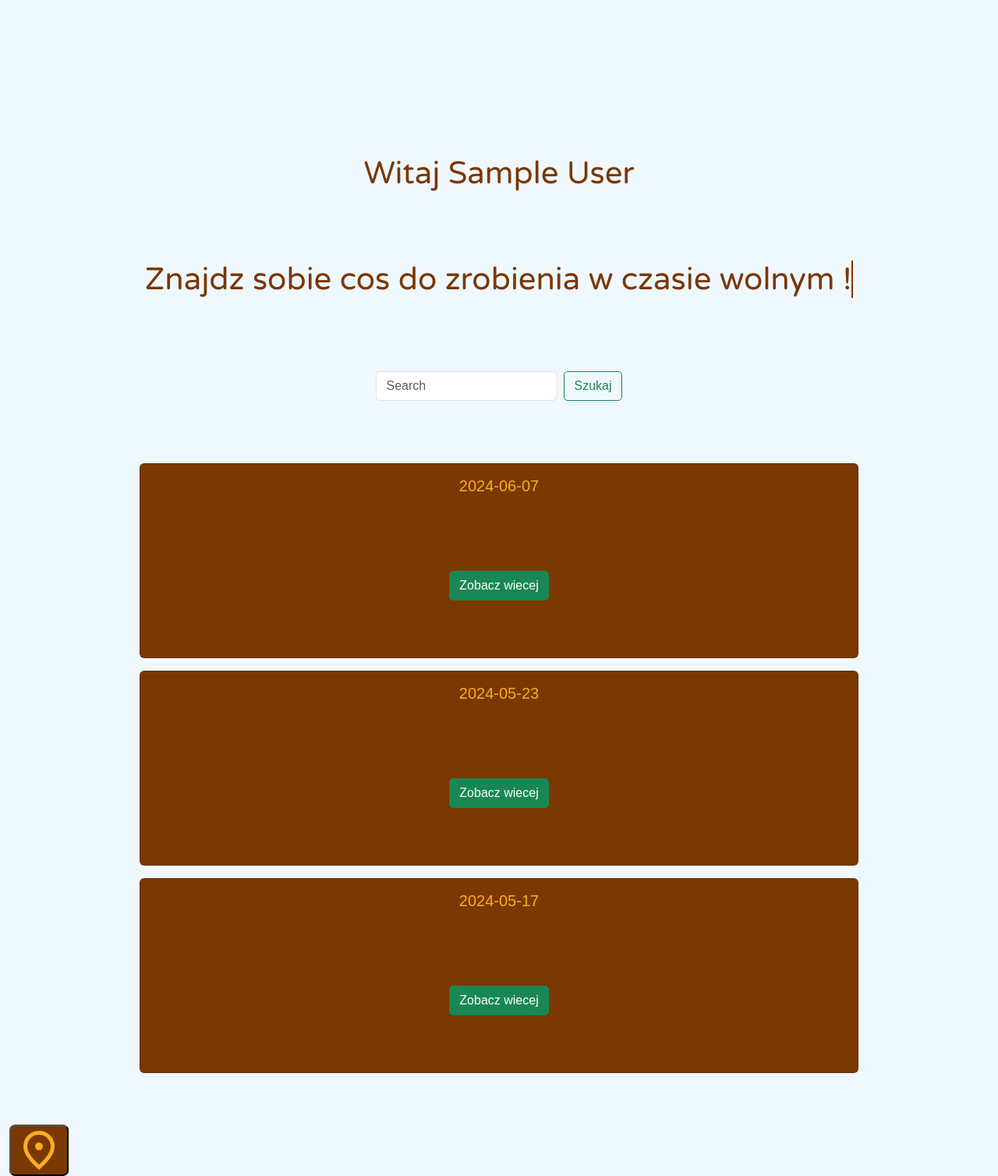
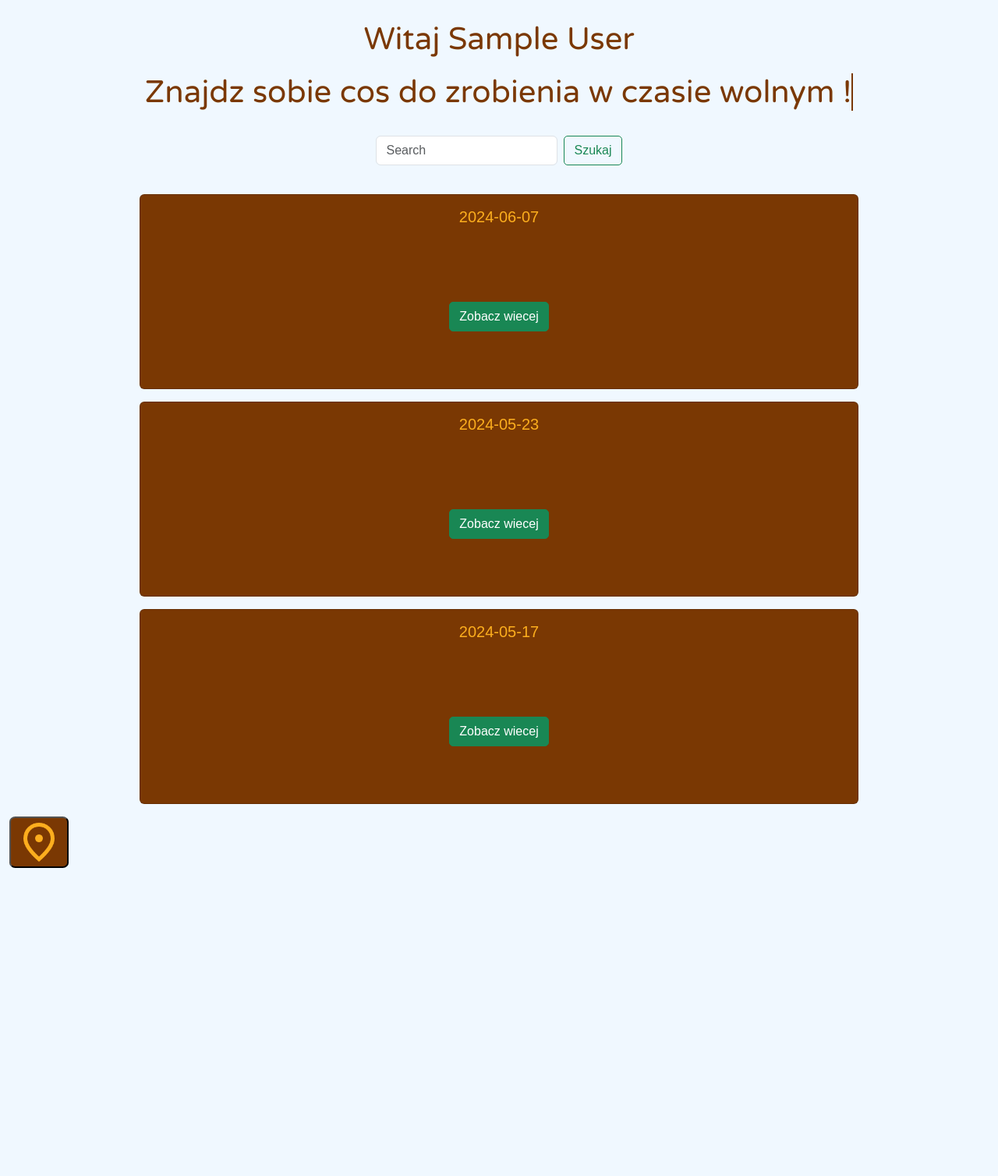
Before and after one commit to wojtek20032/free_time_application, a PHP site: page /menu.php in a window 1280 px wide. Shown: the part 84-1592 px from the top of the page at 78% size. After the commit the page ends 1197 px from the top, so only its background shows below. Run offline with PHP 8.4, Linux system fonts and the light colour scheme; the visitor is signed in with stand-in values (Sample User, id 1); data comes from the database, SQL or seed files in the repository; data that the repository does not hold is empty; some web fonts are replaced.

Commit message:
updating css

```diff
--- a/menu/menu.css
+++ b/menu/menu.css
@@ -56,7 +56,6 @@ ul {
 
 header {
   max-height: 90px;
-  margin-bottom: 20px;
   background-color: #fcae1e;
   border-bottom: #7a3803 solid 2px;
 }
@@ -78,23 +77,19 @@ img {
   right: 0 !important;
 }
 
-main {
-  margin-top: 10%;
-}
-
 .greeting {
   display: flex;
   justify-content: center;
   align-items: center;
-  margin-top: 50px;
+  margin-top: 2%;
 }
 
 .desc {
   display: flex;
   justify-content: center;
   align-items: center;
-  margin-top: 80px;
-  margin-bottom: 70px;
+  margin-top:1%;
+  margin-bottom: 1%;
 }
 
 .typing-effect {
@@ -123,17 +118,16 @@ main {
   display: flex;
   justify-content: center;
   align-items: center;
-  height: 70px;
+  height: 60px;
 }
 
 #main-content {
-  margin-top: 5%;
+  margin-top: 2%;
   width: 80%;
 }
 
 .row {
   display: flex;
-  margin-bottom: 5%;
   justify-content: space-evenly;
 }
 
```
